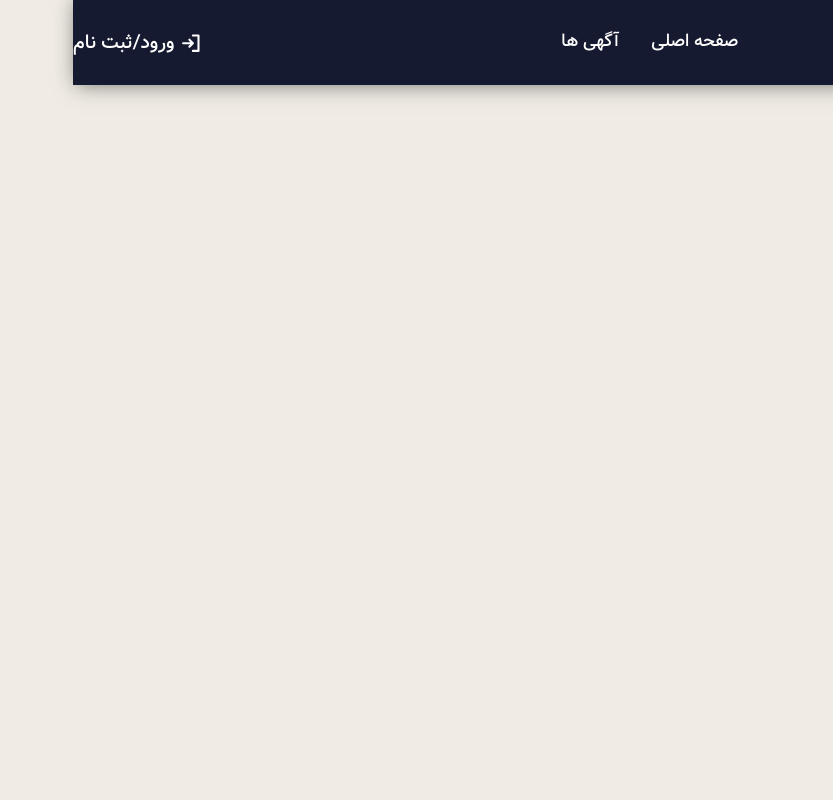
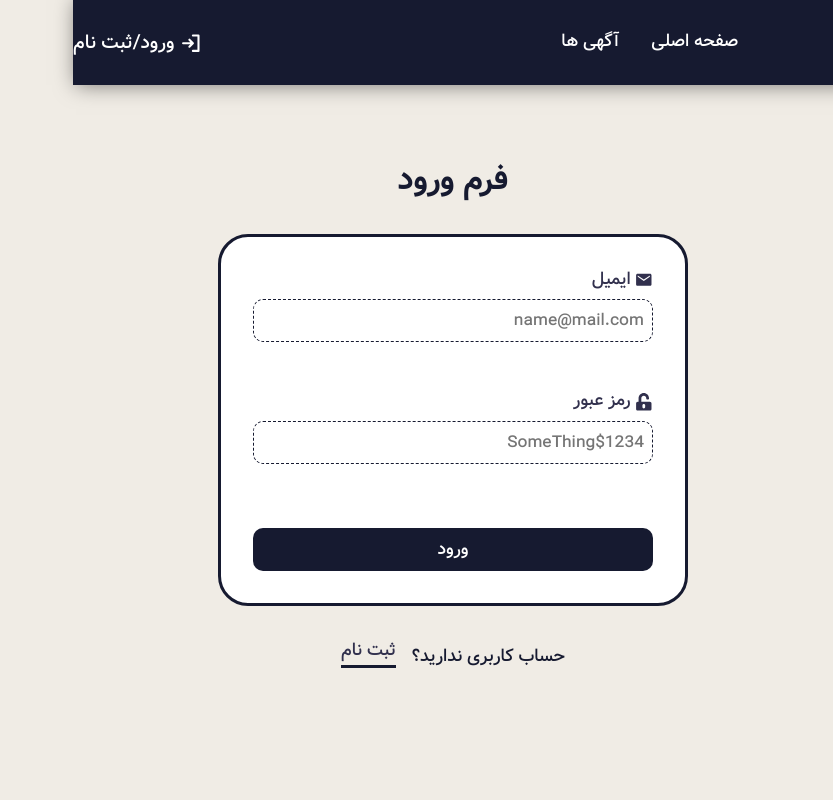
Before and after one commit to Amir-Taheri-Web/Real-Estate, a Next.js app: page /signin in a window 1280 px wide. Shown: the top 800 px of the page, without its empty margins (447-1280 px from the left). Built offline with nearby package versions, Linux system fonts and the light colour scheme.

Commit message:
style: SignIn page style added

```diff
--- a/src/app/(auth)/signin/page.jsx
+++ b/src/app/(auth)/signin/page.jsx
@@ -1,5 +1,7 @@
+import SignInPage from "@/templates/SignInPage";
+
 const page = () => {
-  return <div></div>;
+  return <SignInPage />;
 };
 
 export default page;
--- a/src/styles/SignUpPage.module.css
+++ b/src/styles/SignInPage.module.css
@@ -2,7 +2,7 @@
   display: flex;
   flex-direction: column;
   align-items: center;
-  gap: 3rem;
+  gap: 2rem;
 }
 
 .container h2 {
@@ -77,5 +77,5 @@
 .container p a {
   color: var(--color3);
   border-bottom: 3px solid var(--color4);
-    margin-bottom: .5rem;
+  margin-bottom: 0.5rem;
 }
```
Lines whose indentation alone changed are shown as unchanged.
